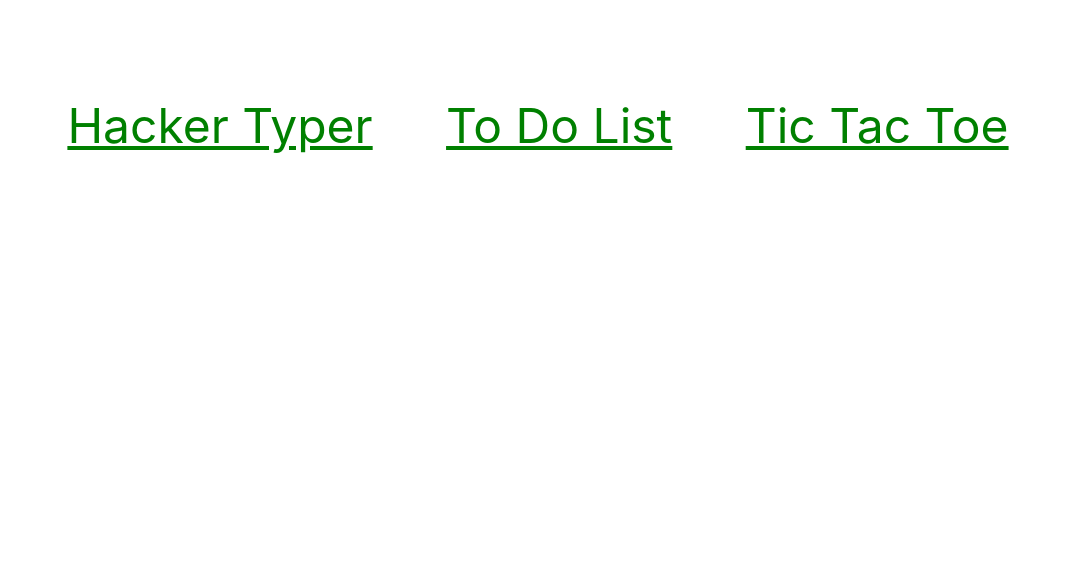
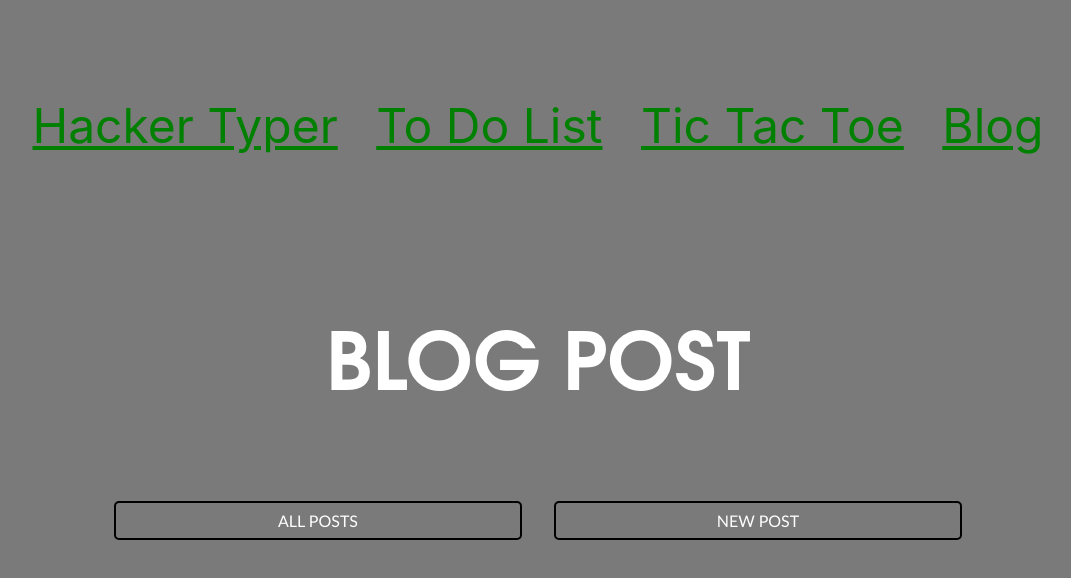
Before and after one commit to matusgrulik/ita-matus-grulik, a React (Create React App) app: page /blog in a window 1280 px wide. Shown: the top 578 px of the page, without its empty margins (102-1173 px from the left). Built offline with nearby package versions, Linux system fonts and the light colour scheme; the HTML template or start-up script is replaced by a standard one.

Commit message:
adding blog

```diff
--- a/package.json
+++ b/package.json
@@ -11,12 +11,15 @@
     "@types/react": "^17.0.0",
     "@types/react-dom": "^17.0.0",
     "@types/styled-components": "^5.1.11",
+    "markdown-to-jsx": "^7.1.6",
     "react": "^17.0.2",
     "react-dom": "^17.0.2",
+    "react-helmet": "^6.1.0",
     "react-router-dom": "^5.2.0",
     "react-scripts": "4.0.3",
     "styled-components": "^5.3.0",
     "typescript": "^4.1.2",
+    "url-slug": "^3.0.3",
     "web-vitals": "^1.0.1"
   },
   "scripts": {
--- a/src/App.tsx
+++ b/src/App.tsx
@@ -1,4 +1,5 @@
 import "./App.css";
+import { BlogApp } from "./blog/BlogApp";
 import { Link, Route, BrowserRouter as Router, Switch } from "react-router-dom";
 
 export default function App() {
@@ -29,6 +30,11 @@ export default function App() {
                 Tic Tac Toe
               </Link>
             </div>
+            <div>
+              <Link to="/blog" style={{ color: "green" }}>
+                Blog
+              </Link>
+            </div>
           </div>
         </nav>
 
@@ -41,6 +47,8 @@ export default function App() {
             <div>tictactoe</div>
           </Route>
 
+          <Route path="/blog">{<BlogApp />}</Route>
+
           <Route path="/">
             <div>
               <h1>HOMEWORKS</h1>
--- /dev/null
+++ b/src/blog/BlogApp.tsx
@@ -0,0 +1,103 @@
+import { Helmet } from "react-helmet";
+import { Navigation } from "./Navigation";
+import { themes } from "./Theme";
+import React, { useEffect, useState } from "react";
+import styled from "styled-components";
+
+//STYLE//
+const DivWrapper = styled.div`
+  max-width: 880px;
+  margin: auto;
+`;
+
+const H1 = styled.h1`
+  color: ${themes.primaryColor};
+  text-align: ${themes.textAlign};
+  text-transform: ${themes.textTransform};
+  padding-top: 1em;
+  font-size: 5em;
+  font-family: ${themes.primaryFont};
+`;
+
+//CODE//
+
+export interface PostState {
+  authorName: string;
+  postTitle: string;
+  postText: string;
+  id: number;
+  slug: string;
+}
+
+export interface PostsContextState {
+  posts: PostState[];
+  addPost: (
+    postTitle: string,
+    authorName: string,
+    postText: string,
+    slug: string
+  ) => void;
+}
+
+export const PostsContext = React.createContext<PostsContextState>({
+  posts: [],
+  addPost: () => {},
+});
+
+/**
+ * Help: https://usehooks.com/useLocalStorage/
+ **/
+
+const useLocalStorage = (defaultValue: PostState[]) => {
+  const [posts, setPostsLocally] = useState(() => {
+    try {
+      const data = localStorage.getItem("blogPosts");
+      return data ? JSON.parse(data) : defaultValue;
+    } catch {
+      return defaultValue;
+    }
+  });
+
+  const setPosts = (value: PostState[] | ((v: PostState[]) => PostState[])) => {
+    try {
+      const valueToLocalStorage =
+        value instanceof Function ? value(posts) : value;
+      setPostsLocally(valueToLocalStorage);
+      localStorage.setItem("blogPosts", JSON.stringify(valueToLocalStorage));
+    } catch {}
+  };
+
+  return [posts, setPosts] as const;
+};
+
+export const BlogApp = () => {
+  const [posts, setPosts] = useLocalStorage([] as PostState[]);
+
+  const addPost = (
+    newPostTitle: string,
+    newAuthorName: string,
+    newPostText: string,
+    newSlug: string
+  ) => {
+    const newPost: PostState = {
+      postTitle: newPostTitle,
+      authorName: newAuthorName,
+      postText: newPostText,
+      id: posts.length,
+      slug: newSlug,
+    };
+    setPosts((prevState) => [newPost, ...prevState]);
+  };
+
+  return (
+    <PostsContext.Provider value={{ posts, addPost }}>
+      <DivWrapper>
+        <Helmet>
+          <style>{`body { background-color: ${themes.quaternaryColor}}`}</style>
+        </Helmet>
+        <H1>Blog post</H1>
+        <Navigation />
+      </DivWrapper>
+    </PostsContext.Provider>
+  );
+};
--- /dev/null
+++ b/src/blog/Navigation.tsx
@@ -0,0 +1,75 @@
+import { Link, Route, BrowserRouter as Router, Switch } from "react-router-dom";
+import { NewPost } from "./NewPost";
+import { OnePost } from "./OnePost";
+import { PostLibrary } from "./PostLibrary";
+import { PostsContext } from "./BlogApp";
+import { themes } from "./Theme";
+import { useContext } from "react";
+import styled from "styled-components";
+
+//STYLE//
+const Nav = styled.nav`
+  margin-top: 5em;
+  font-family: ${themes.secondaryFont};
+`;
+
+const LinkNav = styled(Link)`
+  text-decoration: ${themes.textDecoration};
+  text-transform: ${themes.textTransform};
+  color: ${themes.primaryColor};
+  padding: 0.5em;
+  width: 100%;
+  text-align: ${themes.textAlign};
+  margin: 1em;
+  border: 2px solid ${themes.secondaryColor};
+  border-radius: 5px;
+
+  &:hover {
+    color: ${themes.secondaryColor};
+    background: ${themes.primaryColor};
+    font-weight: bold;
+  }
+`;
+
+const DivLink = styled.div`
+  display: flex;
+  justify-content: space-evenly;
+  margin: auto;
+`;
+
+//CODE//
+
+export const URL_BASE = "/Blogpost/";
+
+export function Navigation() {
+  const { posts } = useContext(PostsContext);
+  return (
+    <Router>
+      <div>
+        <Nav>
+          <DivLink>
+            <LinkNav to={URL_BASE}>All Posts</LinkNav>
+            <LinkNav to={URL_BASE + "NewPost"}>New Post</LinkNav>
+          </DivLink>
+        </Nav>
+
+        <Switch>
+          <Route path={URL_BASE + "NewPost"}>
+            <NewPost />
+          </Route>
+          {posts.map((post, index) => (
+            <Route
+              key={index}
+              path={URL_BASE + "Article/" + post.slug + "-" + post.id}
+            >
+              <OnePost post={post} />
+            </Route>
+          ))}
+          <Route path={URL_BASE}>
+            <PostLibrary />
+          </Route>
+        </Switch>
+      </div>
+    </Router>
+  );
+}
--- /dev/null
+++ b/src/blog/NewPost.tsx
@@ -0,0 +1,137 @@
+import { PostsContext } from "./BlogApp";
+import { themes } from "./Theme";
+import React, { useContext, useState } from "react";
+import styled from "styled-components";
+import urlSlug from "url-slug";
+
+//STYLE//
+
+const ErrorDiv = styled.div`
+  text-align: ${themes.textAlign};
+  font-size: 1.5em;
+  font-weight: bold;
+  color: ${themes.tertiaryColor};
+  padding: 1em 0;
+  margin: 0 30%;
+`;
+
+const Label = styled.label`
+  text-transform: ${themes.textTransform};
+  margin: 0.5em;
+  color: ${themes.primaryColor};
+  font-family: ${themes.secondaryFont};
+`;
+
+const Button = styled.button`
+  padding: 0.5em 1em;
+  font-size: 1em;
+  position: relative;
+  top: 1.5em;
+  left: 8em;
+  border-radius: 5px;
+  background: ${themes.primaryColor};
+  color: ${themes.secondaryColor};
+  text-transform: ${themes.textTransform};
+
+  &:hover {
+    border: 2px solid ${themes.secondaryColor};
+    font-weight: bold;
+    cursor: pointer;
+  }
+`;
+
+const Input = styled.input`
+  font-size: 0.9em;
+  text-align: ${themes.textAlign};
+  padding: 0.3em 1em;
+`;
+
+const Form = styled.form`
+  display: flex;
+  flex-wrap: wrap;
+  max-width: 800px;
+  margin: auto;
+`;
+
+const InputDiv = styled.div`
+  width: 50%;
+  margin: 1.5em 0 2em 0;
+`;
+
+//CODE//
+
+export const NewPost = () => {
+  const { addPost } = useContext(PostsContext);
+  const [postTitle, setPostTitle] = useState("");
+  const [authorName, setAuthorName] = useState("");
+  const [postText, setPostText] = useState("");
+  const [slug, setSlug] = useState("");
+  const [error, setError] = useState("");
+
+  function onSubmit(e: React.MouseEvent<HTMLButtonElement, MouseEvent>) {
+    e.preventDefault();
+
+    setError("");
+    if (postTitle.replace(" ", "") === "") {
+      setError("Title is required");
+      return;
+    }
+    if (authorName.replace(" ", "") === "") {
+      setError("Author is required");
+      return;
+    }
+    if (postText.replace(" ", "") === "") {
+      setError("Text is required");
+      return;
+    }
+
+    addPost(postTitle, authorName, postText, slug);
+    setPostTitle("");
+    setAuthorName("");
+    setPostText("");
+    setSlug("");
+  }
+
+  return (
+    <div>
+      <ErrorDiv>{error}</ErrorDiv>
+      <Form>
+        <InputDiv>
+          <Label>Post Title</Label>
+          <Input
+            type="text"
+            name="post title"
+            placeholder="Post Title"
+            value={postTitle}
+            onChange={(e) => {
+              setPostTitle(e.target.value);
+              setSlug(urlSlug(e.target.value));
+            }}
+          />
+        </InputDiv>
+        <InputDiv>
+          <Label>Author Name</Label>
+          <Input
+            type="text"
+            name="author name"
+            placeholder="Author's Name"
+            value={authorName}
+            onChange={(e) => setAuthorName(e.target.value)}
+          />
+        </InputDiv>
+        <InputDiv>
+          <Label>Text Area</Label>
+          <textarea
+            required
+            placeholder="#markdown"
+            value={postText}
+            onChange={(e) => setPostText(e.target.value)}
+          ></textarea>
+        </InputDiv>
+        <div>
+          <Button onClick={onSubmit}>Submit</Button>
+        </div>
+      </Form>
+    </div>
+  );
+};
--- /dev/null
+++ b/src/blog/OnePost.tsx
@@ -0,0 +1,34 @@
+import { PostState } from "./BlogApp";
+import { themes } from "./Theme";
+import Markdown from "markdown-to-jsx";
+import styled from "styled-components";
+
+//STYLE//
+
+const DivWrapper = styled.div`
+  margin: auto;
+  padding: 1em 4em;
+  background-color: ${themes.primaryColor};
+  box-shadow: 3px 3px 15px 10px ${themes.primaryBorderShadowColor};
+  color: ${themes.secondaryColor};
+`;
+
+const H3 = styled.h3`
+  font-size: 2em;
+`;
+
+const H6 = styled.h6`
+  font-weight: normal;
+`;
+
+//CODE//
+
+export const OnePost = (props: { post: PostState }) => {
+  return (
+    <DivWrapper>
+      <H3>{props.post.postTitle}</H3>
+      <H6>from {props.post.authorName}</H6>
+      <Markdown>{props.post.postText}</Markdown>
+    </DivWrapper>
+  );
+};
--- /dev/null
+++ b/src/blog/PostLibrary.tsx
@@ -0,0 +1,44 @@
+import { Link } from "react-router-dom";
+import { PostsContext } from "./BlogApp";
+import { URL_BASE } from "./Navigation";
+import { themes } from "./Theme";
+import { useContext } from "react";
+import styled from "styled-components";
+
+//STYLE//
+
+const DivWrapper = styled.div`
+  margin: 1em;
+  line-height: 1.5;
+  display: flex;
+  flex-wrap: wrap;
+  max-width: 880px;
+
+  a {
+    text-decoration: ${themes.textDecoration};
+    color: ${themes.primaryColor};
+    padding: 0.5em;
+  }
+`;
+
+//CODE//
+
+export const PostLibrary = () => {
+  const { posts } = useContext(PostsContext);
+
+  return (
+    <DivWrapper>
+      {posts.map((post, index) => {
+        return (
+          <Link
+            key={index}
+            to={URL_BASE + "Article/" + post.slug + "-" + post.id}
+          >
+            <br />
+            {post.postTitle}
+          </Link>
+        );
+      })}
+    </DivWrapper>
+  );
+};
--- /dev/null
+++ b/src/blog/Theme.ts
@@ -0,0 +1,12 @@
+export const themes = {
+  primaryColor: "#ffffff",
+  secondaryColor: "#000000",
+  tertiaryColor: "#ff0000",
+  quaternaryColor: "#7a7a7a",
+  primaryBorderShadowColor: "rgba(107, 107, 107, 0.58)",
+  primaryFont: "Avantgarde,TeX Gyre Adventor,URW Gothic L,sans-serif",
+  secondaryFont: "Optima, sans-serif",
+  textTransform: "uppercase",
+  textDecoration: "none",
+  textAlign: "center",
+};
```
Also changed, not shown: 1 other file (tests, documents, lock files or other folders).
